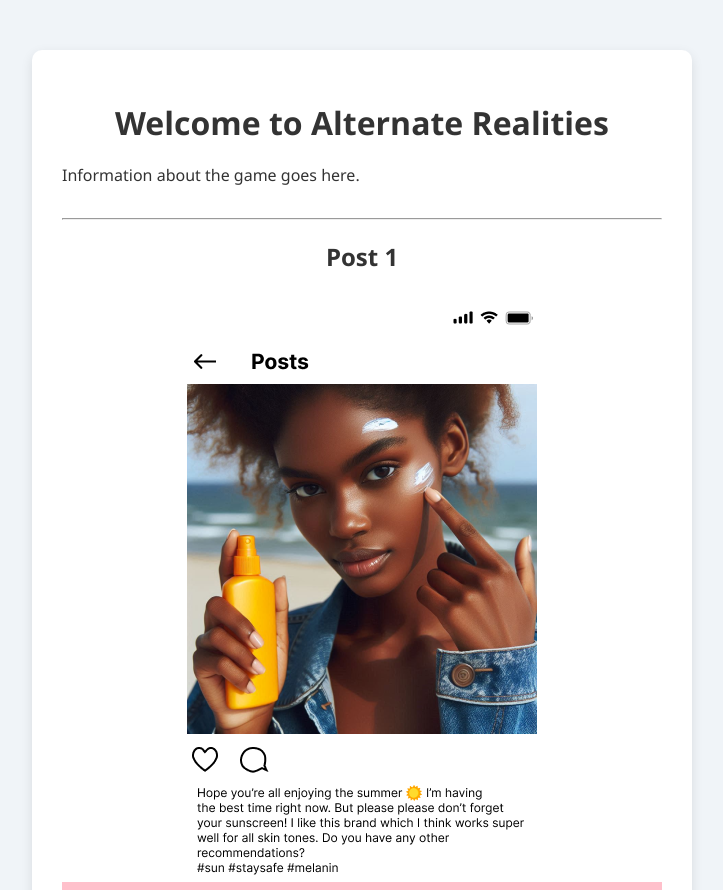
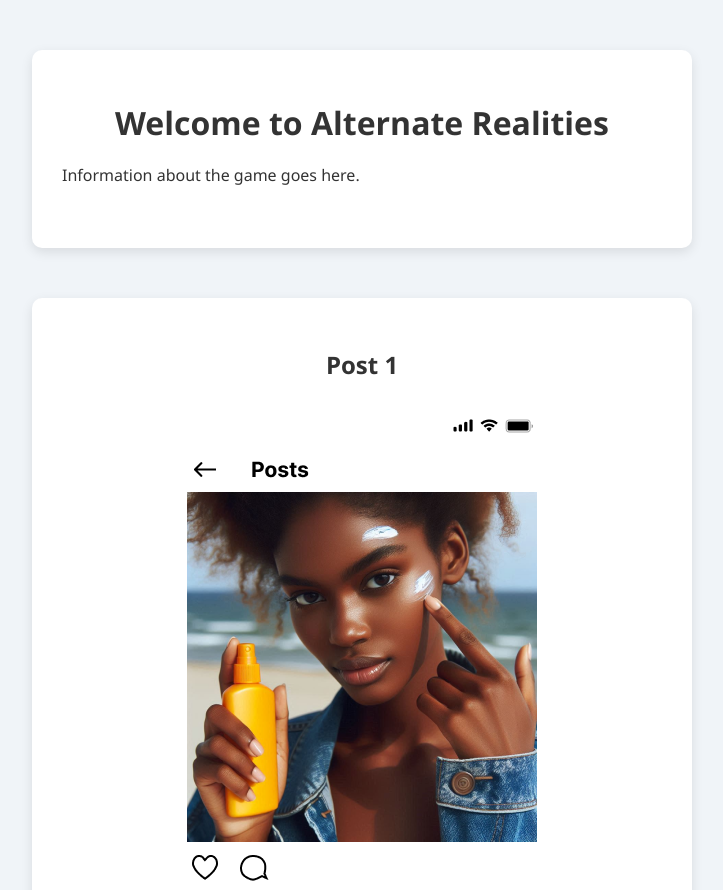
Before and after one commit to sofiabergqvist/DM2630-APP, a React (Vite) app: page / in a window 1280 px wide. Shown: the top 890 px of the page, without its empty margins (278-1001 px from the left). Built offline with nearby package versions, Linux system fonts and the light colour scheme; a web font is replaced by a local one.

Commit message:
Add post component

```diff
--- a/src/App.jsx
+++ b/src/App.jsx
@@ -3,25 +3,10 @@ import post1 from './assets/POST 1.png'
 
 function App() {
 
-  const current_post = 1;
-
   return (
     <div className='app-container'>
       <h1>Welcome to Alternate Realities</h1>
       <p className='info-text'>Information about the game goes here.</p>
-      <hr />
-        <h2>
-          Post {current_post}
-        </h2>
-        <div className='card-container'>
-            <img src={post1} alt='POST 1'/>
-        </div>
-        <div className='input-container'>
-            <input />
-        </div>
-        <div className='post-buttons'>
-            <button>POST</button>
-        </div>
     </div>
   )
 }
--- /dev/null
+++ b/src/components/Post.jsx
@@ -0,0 +1,27 @@
+import '../index.css'
+import post1 from '../assets/POST 1.png'
+
+function Post () {
+
+    const current_post = 1;
+
+    return (
+        <div className='app-container'>
+            <h2>
+                Post {current_post}
+            </h2>
+            <div className='card-container'>
+                <img src={post1} alt='POST 1'/>
+            </div>
+            <div className='input-container'>
+                <input />
+            </div>
+            <div className='post-buttons'>
+                <button>POST</button>
+            </div>
+        </div>
+    )
+
+}
+
+export default Post
--- a/src/main.jsx
+++ b/src/main.jsx
@@ -3,10 +3,12 @@ import { createRoot } from 'react-dom/client'
 import './index.css'
 import App from './App.jsx'
 import Timer from './components/Timer.jsx'
+import Post from './components/Post.jsx'
 
 createRoot(document.getElementById('root')).render(
   <StrictMode>
     <App />
+    <Post />
     <Timer />
   </StrictMode>,
 )
```
